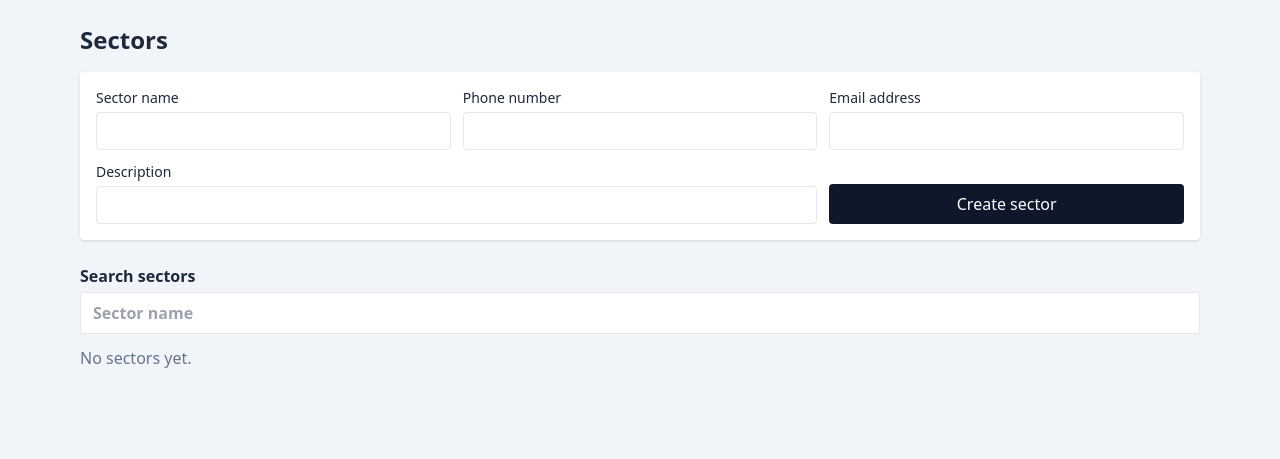
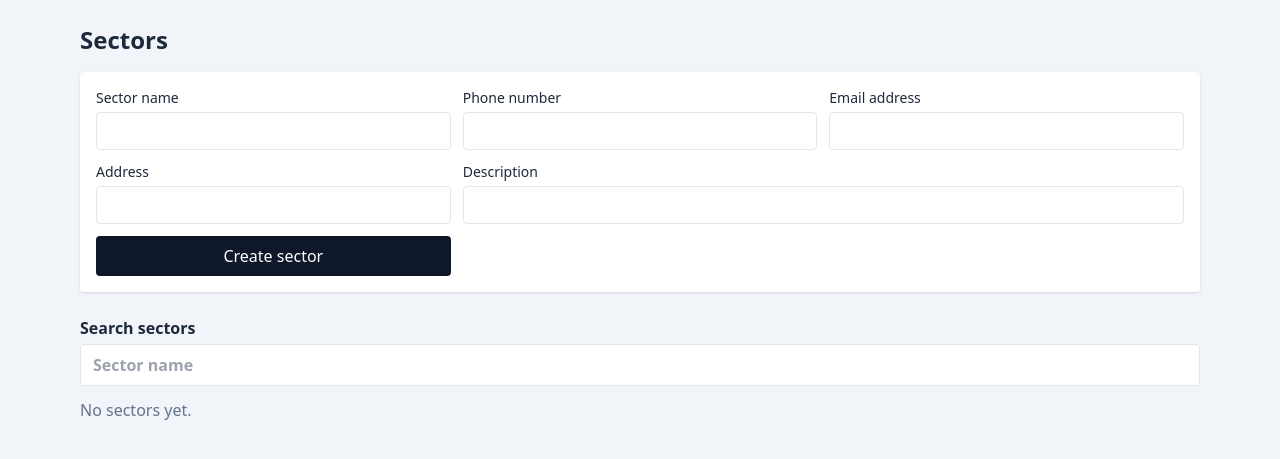
Before and after one commit to IT22215574/Break-down-management, a PHP site: page /admin/index.php in a window 1280 px wide. Shown: the part 52-511 px from the top of the page. Run offline with PHP 8.4, Linux system fonts and the light colour scheme; the visitor is signed in with stand-in values (Sample User, id 1); data that the repository does not hold is empty; some libraries are stand-ins or nearby versions.

Commit message:
feat: Add address field to sectors and update related forms for creation and editing

```diff
--- a/admin/index.php
+++ b/admin/index.php
@@ -7,13 +7,14 @@ if ($_SERVER['REQUEST_METHOD'] === 'POST') {
     $name = trim($_POST['name'] ?? '');
     $phone = trim($_POST['phone'] ?? '');
     $email = trim($_POST['email'] ?? '');
+    $address = trim($_POST['address'] ?? '');
     try {
-        if ($action === 'create' && $name !== '' && preg_match('/^[0-9]{10}$/', $phone) && filter_var($email, FILTER_VALIDATE_EMAIL)) {
-            $pdo->prepare('INSERT INTO sectors (name,phone,email,description,created_by) VALUES (?,?,?,?,?)')
-                ->execute([$name, $phone, $email, trim($_POST['description'] ?? ''), $u['id']]);
+        if ($action === 'create' && $name !== '' && preg_match('/^[0-9]{10}$/', $phone) && filter_var($email, FILTER_VALIDATE_EMAIL) && $address !== '' && mb_strlen($address) <= 255) {
+            $pdo->prepare('INSERT INTO sectors (name,phone,email,address,description,created_by) VALUES (?,?,?,?,?,?)')
+                ->execute([$name, $phone, $email, $address, trim($_POST['description'] ?? ''), $u['id']]);
             flash('Sector created.');
         } else {
-            flash('Enter a sector name, a 10-digit phone number, and a valid email address.', 'error');
+            flash('Enter a sector name, a 10-digit phone number, and a valid email address, and an address.', 'error');
         }
     } catch (PDOException $e) {
         flash($e->getCode() === '23000' ? 'A sector with that name already exists.' : 'Database error.', 'error');
@@ -33,6 +34,7 @@ page_header('Sectors', $u);
   <label class="text-sm">Sector name<input name="name" required maxlength="150" class="mt-1 w-full border rounded px-3 py-2"></label>
   <label class="text-sm">Phone number<input type="tel" name="phone" required minlength="10" maxlength="10" pattern="[0-9]{10}" inputmode="numeric" class="sector-phone mt-1 w-full border rounded px-3 py-2"></label>
   <label class="text-sm">Email address<input type="email" name="email" required maxlength="190" class="mt-1 w-full border rounded px-3 py-2"></label>
+  <label class="text-sm">Address<input name="address" required maxlength="255" class="mt-1 w-full border rounded px-3 py-2"></label>
   <label class="text-sm md:col-span-2">Description<input name="description" class="mt-1 w-full border rounded px-3 py-2"></label>
   <button class="bg-slate-900 text-white rounded py-2">Create sector</button>
 </form>
--- a/schema.sql
+++ b/schema.sql
@@ -21,6 +21,7 @@ CREATE TABLE IF NOT EXISTS sectors (
   name VARCHAR(150) NOT NULL UNIQUE,
   phone VARCHAR(32) NULL,
   email VARCHAR(190) NULL,
+  address VARCHAR(255) NULL,
   description TEXT NULL,
   created_by INT NULL,
   created_at TIMESTAMP NOT NULL DEFAULT CURRENT_TIMESTAMP,
--- a/setup.php
+++ b/setup.php
@@ -7,7 +7,7 @@ $pdo->exec("CREATE DATABASE IF NOT EXISTS `{$c['db_name']}` CHARACTER SET utf8mb
 $pdo->exec("USE `{$c['db_name']}`");
 foreach (array_filter(array_map('trim', explode(';', file_get_contents(__DIR__ . '/schema.sql')))) as $sql) $pdo->exec($sql);
 $sectorColumns = $pdo->query('SHOW COLUMNS FROM sectors')->fetchAll(PDO::FETCH_COLUMN);
-foreach (['phone' => 'VARCHAR(32) NULL', 'email' => 'VARCHAR(190) NULL'] as $column => $definition) {
+foreach (['phone' => 'VARCHAR(32) NULL', 'email' => 'VARCHAR(190) NULL', 'address' => 'VARCHAR(255) NULL'] as $column => $definition) {
     if (!in_array($column, $sectorColumns, true)) {
         $pdo->exec("ALTER TABLE sectors ADD COLUMN {$column} {$definition}");
     }
```
Also changed, not shown: admin/sector.php (+6 -4 lines).
